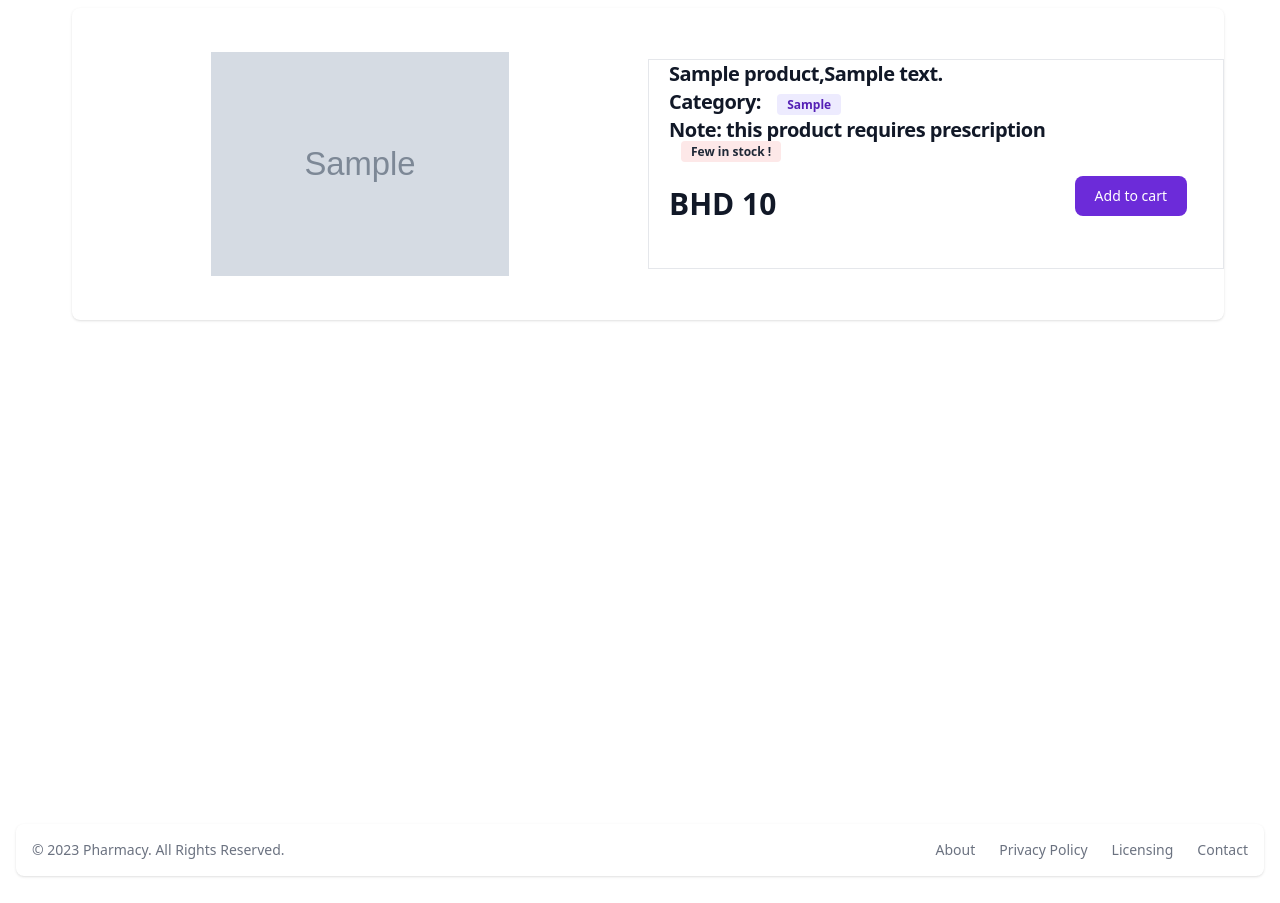
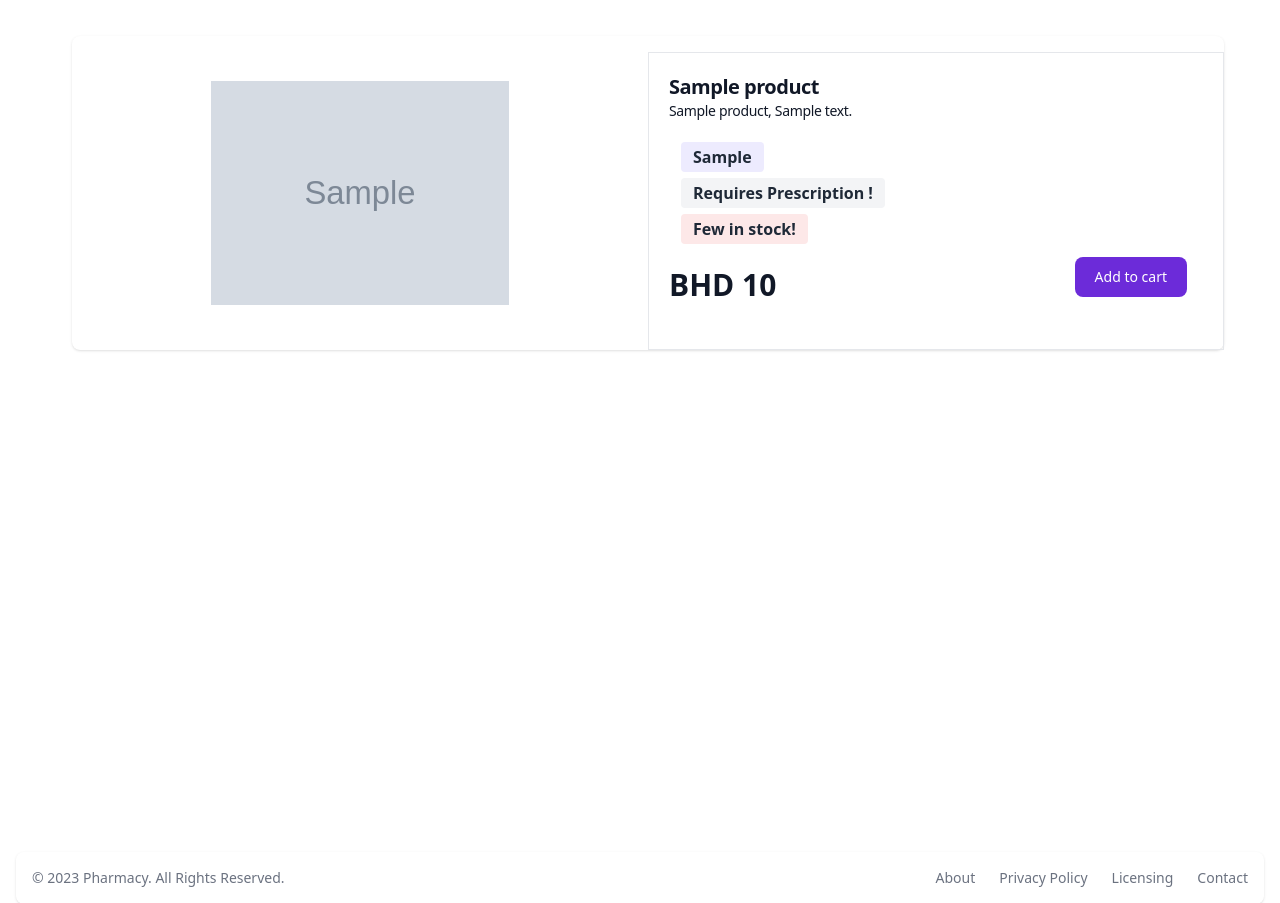
Before and after one commit to ALMUTAWAJ/Pharmacy-Management-System, a Laravel app: page /customer/details/1 in a window 1280 px wide. Shown: the part 96-999 px from the top of the page. Before the commit the page ends 973 px from the top, so only its background shows below. Run offline with Laravel 10, Linux system fonts and the light colour scheme; a user stored in the database is signed in; data comes from the database, SQL or seed files in the repository; tables that the repository leaves empty hold one stand-in row (values such as "Sample post"); grey boxes marked "Sample" are stand-in pictures; style sheets or scripts are compiled from the project's sources; some libraries are stand-ins or nearby versions.

Commit message:
Design fixes

```diff
--- a/app/Http/Controllers/CartController.php
+++ b/app/Http/Controllers/CartController.php
@@ -65,7 +65,7 @@ class CartController extends Controller
                     $found = true;
                     break;
                 } else {
-                    return redirect()->back()->with('fail', 'The product is out of stock.');
+                    return redirect()->back()->with('fail', 'The product quantity exceeds the available stock.');
                 }
             }
         }
@@ -79,7 +79,7 @@ class CartController extends Controller
                 if ($newCartItem['quantity'] <= $product->stock) {
                     $cart[] = $newCartItem;
                 } else {
-                    return redirect()->back()->with('fail', 'The product is out of stock.');
+                    return redirect()->back()->with('fail', 'The product quantity exceeds the available stock.');
                 }
             } else {
                 return redirect()->back()->with('fail', 'The product is out of stock.');
--- a/app/Http/Controllers/ProductController.php
+++ b/app/Http/Controllers/ProductController.php
@@ -47,27 +47,15 @@ class ProductController extends Controller
     /**
      * Display a listing of the resource in product page
      */
-    public function index(Request $request)
+    public function index()
     {
-        $category = $request->query('category');
-
-        $query = Product::leftJoin('reviews', 'products.id', '=', 'reviews.productID')
+        $products = Product::leftJoin('reviews', 'products.id', '=', 'reviews.productID')
             ->select('products.id', 'products.name', 'products.description', 'products.price', 'products.image', 'products.stock', DB::raw('COALESCE(AVG(reviews.rate), 0) AS average_rating'))
-            ->groupBy('products.id', 'products.name', 'products.description', 'products.price', 'products.image', 'products.stock');
-
-        if ($category) {
-            $query->where('category', $category);
-        }
-
-        $products = $query->get();
-
-        // Assuming there is no separate Category model, you can retrieve unique categories from the products
-        $categories = Product::distinct('category')->pluck('category');
+            ->groupBy('products.id', 'products.name', 'products.description', 'products.price', 'products.image', 'products.stock')
+            ->get();
 
         return view('pages.customer.products', [
             'products' => $products,
-            'categories' => $categories,
-            'selectedCategory' => $category,
         ]);
     }
 
@@ -82,12 +70,8 @@ class ProductController extends Controller
             ->where('category', $category)
             ->get();
 
-        $categories = Category::all(); // Assuming you have a Category model
-
         return view('pages.customer.products', [
             'products' => $products,
-            'categories' => $categories,
-            'selectedCategory' => $category,
         ]);
     }
 
--- a/resources/views/pages/customer/details.blade.php
+++ b/resources/views/pages/customer/details.blade.php
@@ -1,41 +1,47 @@
 @extends('layouts.customer-layout')
 
 @section('customer-content')
+<div class="mt-9">
+<div style="width: 81%; margin: 0 auto;">
   {{-- Errors will be shown here --}}
-            <div id="errors">
+  <div id="errors" style="width: 100%;">
     <x-errors></x-errors>
   </div>
   {{-- success or fail messages --}}
-          <div id="success">
+  <div id="success" style="width: 100%;">
     <x-success-message></x-success-message>
   </div>
-          <div id="fail">
+  <div id="fail" style="width: 100%;">
     <x-fail-message></x-fail-message>
   </div>
+</div></div>
 @if ($product)
-<div class="flex justify-center items-center">
+<div class="flex justify-center items-center mt-5">
+
 <div class="grid grid-cols-1 md:grid-cols-2 w-full max-w-sm md:max-w-6xl justify-center items-center bg-white shadow rounded-lg  dark:bg-gray-800 dark:border-gray-700">
   <div class="flex justify-center items-center  p-3">
-    <a href="#">
       <img class="p-8 h-72 rounded-t-lg " src="/images/{{$product->image}}" alt="product image" />
-  </a>
   </div>
-  <div class="px-5 md:max-w-4xl pb-5 border ">
-          <h5 class="text-xl font-semibold tracking-tight text-gray-900 dark:text-white">{{$product->name}},{{$product->description}}</h5>
-          <div class="category">
-            <span class="text-xl font-semibold tracking-tight text-gray-900 dark:text-white">Category:</span>
-            <span class="bg-purple-100 text-purple-800 text-xs font-semibold mr-2 px-2.5 py-0.5 rounded dark:bg-purple-200 dark:text-purple-800 ml-3">{{$product->category}}</span>
+  <div class="px-5 md:max-w-4xl pb-5 border mt-4">
+    <h5 class="mt-5 text-xl font-semibold tracking-tight text-gray-900 dark:text-white">{{$product->name}}</h5>
+    <h5 class="text-sm tracking-tight text-gray-900 dark:text-white">{{$product->name}}, {{$product->description}}</h5>
+          <div class="category mt-6">
+            <span class="bg-purple-100 text-gray-800 text-base font-semibold mr-2 px-3 py-1 rounded dark:bg-purple-200 dark:text-purple-800 ml-3">{{$product->category}}</span>
           </div>
           @if ($product->prescription_req)
-          <div class="category">
-              <span class="text-xl font-semibold tracking-tight text-gray-900 dark:text-white">Note: this product requires prescription</span>
+          <div class="category mt-3">
+            <span class="bg-gray-100 text-gray-800 text-base font-semibold mr-2 px-3 py-1 rounded dark:bg-purple-200 dark:text-purple-800 ml-3">Requires Prescription !</span>
           </div>
       @endif
       @if ($product->stock <= 10 && $product->stock > 0)
-      <span class="bg-red-100 text-gray-800 text-xs font-semibold mr-2 px-2.5 py-0.5 rounded dark:bg-purple-200 dark:text-purple-800 ml-3">Few in stock !</span>
+      <div class="mt-3">
+      <span class=" mt-3 bg-red-100 text-gray-800 text-base font-semibold mr-2 px-3 py-1 rounded dark:bg-purple-200 dark:text-purple-800 ml-3">Few in stock!</span>
+      </div>
       @endif
       @if ($product->stock == 0)
-      <span class="bg-red-100 text-gray-800 text-xs font-semibold mr-2 px-2.5 py-0.5 rounded dark:bg-purple-200 dark:text-purple-800 ml-3">Out of stock</span>
+      <div class="mt-3">
+      <span class="mt-3 bg-red-100 text-gray-800 text-base font-semibold mr-2 px-3 py-1 rounded dark:bg-purple-200 dark:text-purple-800 ml-3">Out of Stock !</span>
+      </div>
       @endif
 
 
```
Also changed, not shown: resources/views/components/card.blade.php (+5 -3 lines). Lines whose indentation alone changed are shown as unchanged.
